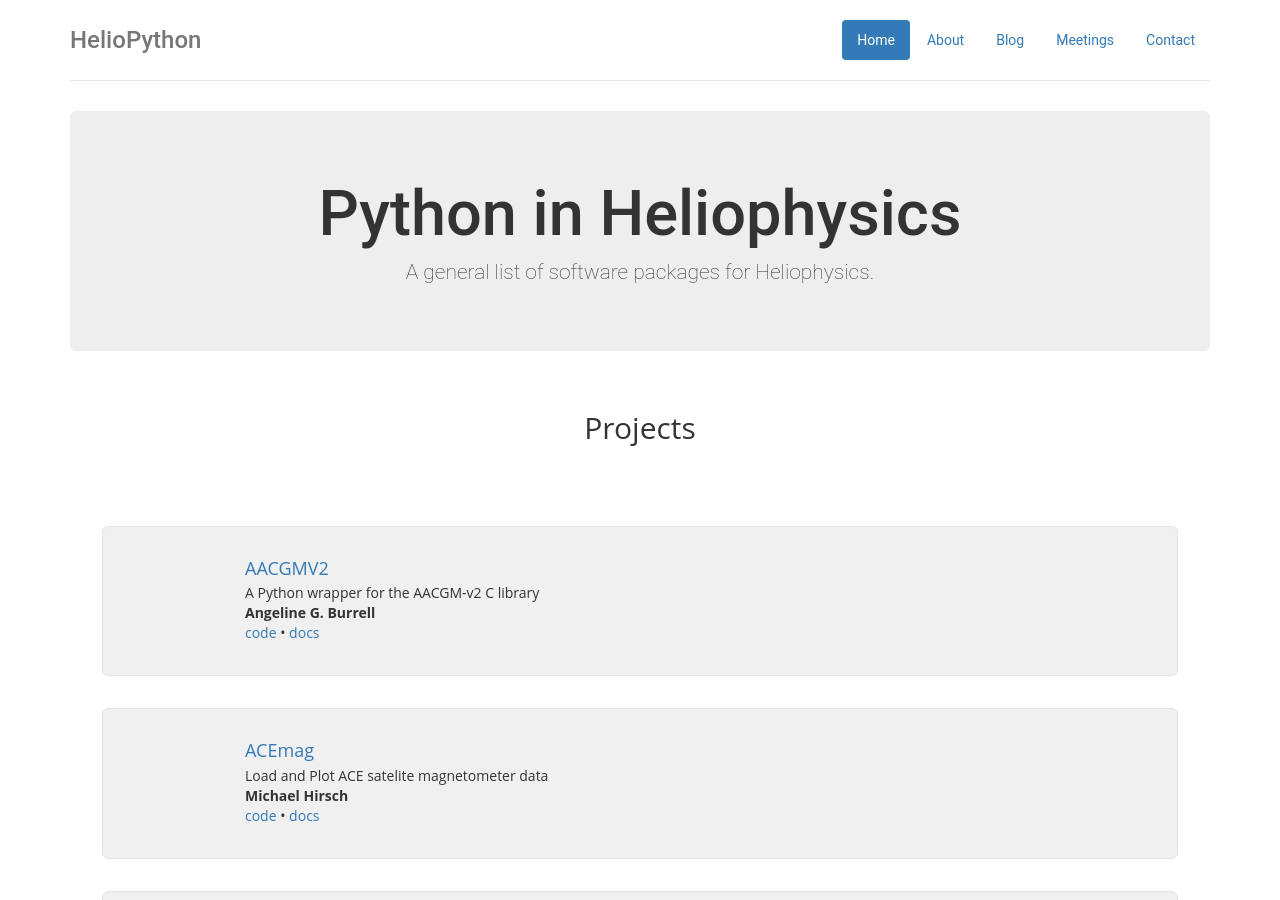
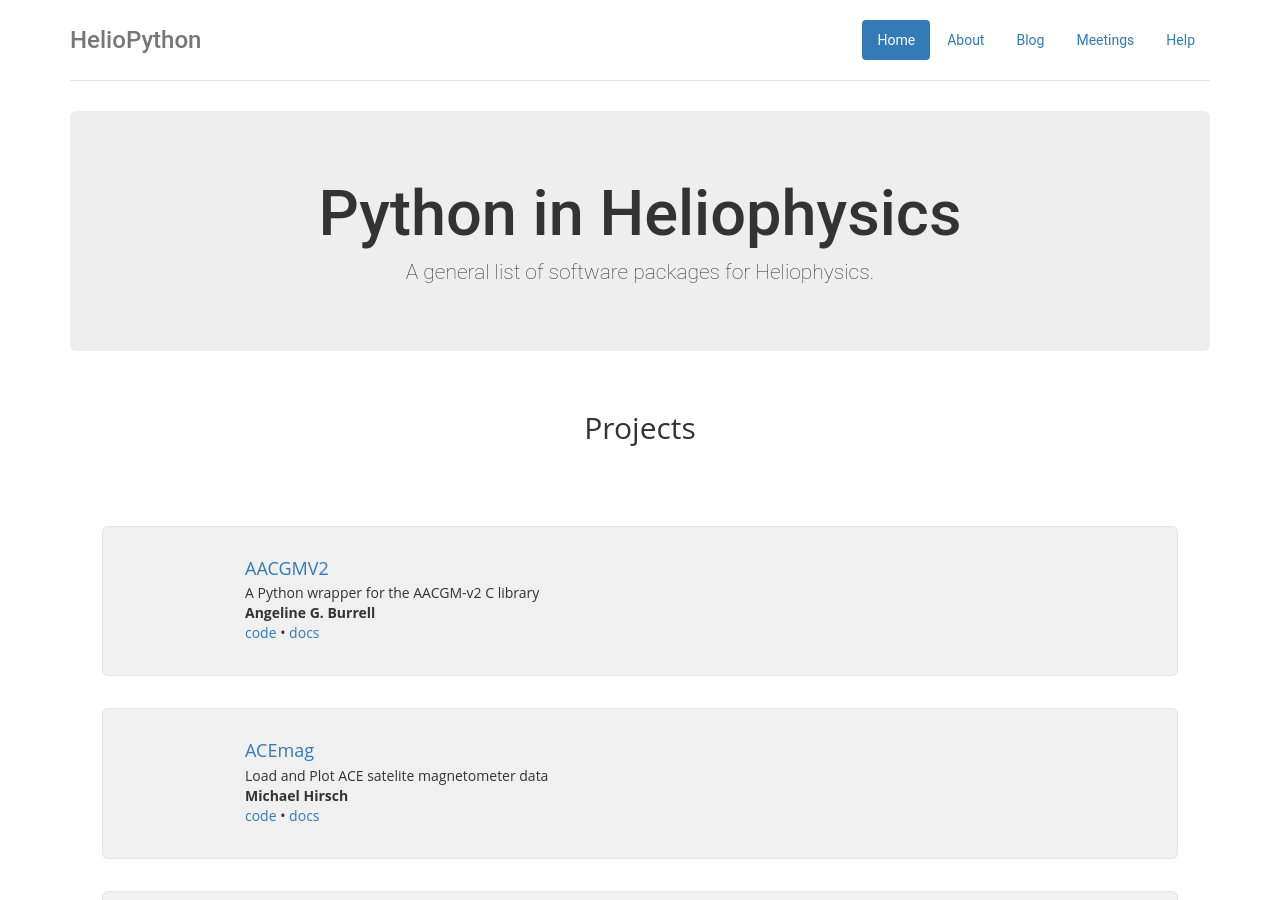
Before and after one commit to heliophysicsPy/heliophysicsPy.github.io, a Jekyll site: the page built from index.html, in a window 1280 px wide and 900 px high. Built offline with Jekyll 4.4.1, drawn with Linux system fonts in a browser that asks for light colours.

Commit message:
Update header.html

```diff
--- a/_includes/header.html
+++ b/_includes/header.html
@@ -5,7 +5,7 @@
             <li role="presentation"><a href="/about">About</a></li>
             <li role="presentation"><a href="/blog">Blog</a></li>
             <li role="presentation"><a href="/meetings">Meetings</a></li>
-            <li role="presentation"><a href="/contact">Contact</a></li>
+            <li role="presentation"><a href="/contact">Help</a></li>
           </ul>
         </nav>
         <h3 class="text-muted">HelioPython</h3>
```
